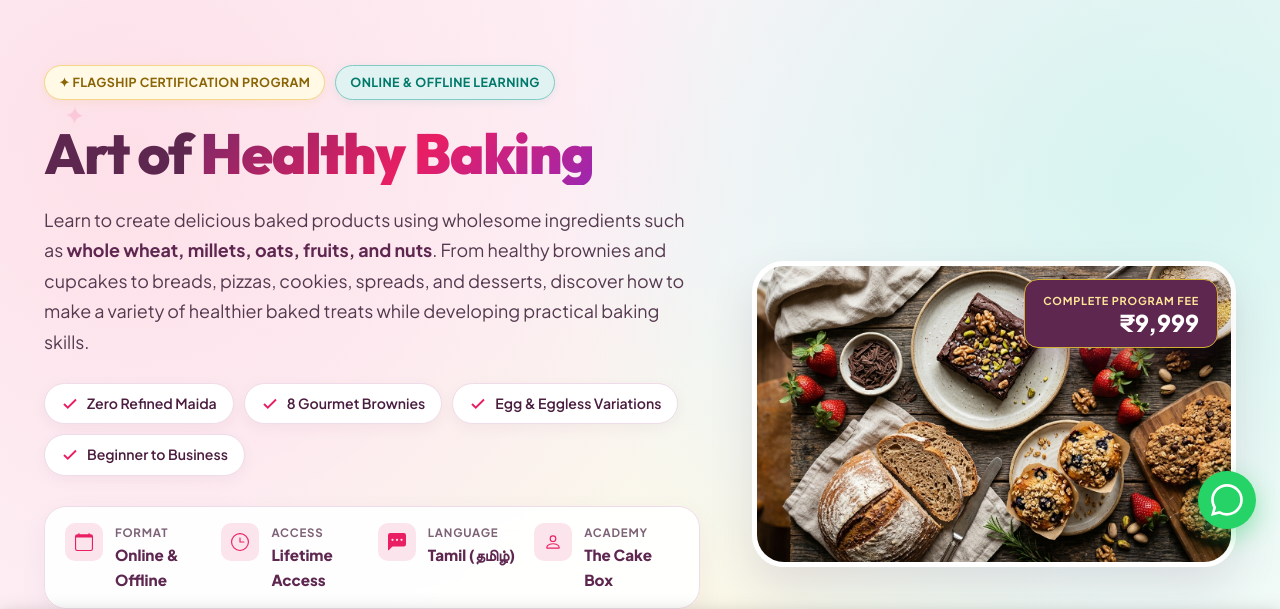
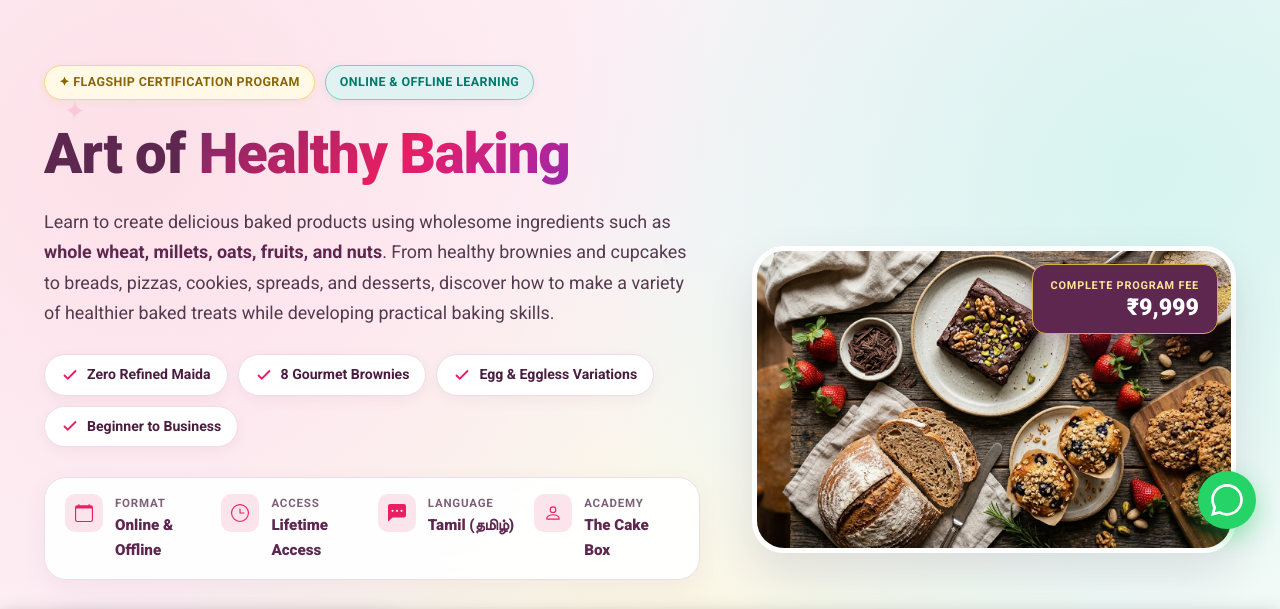
Before and after one commit to codebyrith/The-Cake-Box-Webinar, a plain HTML site: page index.html in a window 1280 px wide. Shown: the part 181-790 px from the top of the page. Drawn offline with Linux system fonts and the light colour scheme.

Commit message:
Switch full-page typography to Roboto (detected from Digital Scholar)

```diff
--- a/css/style.css
+++ b/css/style.css
@@ -3,7 +3,7 @@
    Brand Design System matching Official Logo (Plum Purple, Rose Pink, Mint & Gold)
    ========================================================================== */
 
-@import url('https://fonts.googleapis.com/css2?family=Noto+Sans+Tamil:wght@400;600;700&family=Outfit:wght@400;500;600;700;800;900&family=Plus+Jakarta+Sans:ital,wght@0,400;0,500;0,600;0,700;0,800;1,400;1,600&display=swap');
+@import url('https://fonts.googleapis.com/css2?family=Noto+Sans+Tamil:wght@400;600;700&family=Roboto:ital,wght@0,300;0,400;0,500;0,700;0,900;1,400;1,700&display=swap');
 
 :root {
   /* Brand Palette Extracted Directly From Logo */
@@ -36,9 +36,9 @@
   --color-text-muted: #674E61;     /* Soft Muted Plum Grey */
   --color-border: #EDDCE8;         /* Subtle Brand Border */
 
-  /* Modern Premium Aesthetic Typography System */
-  --font-heading: 'Outfit', -apple-system, BlinkMacSystemFont, 'Segoe UI', Roboto, sans-serif;
-  --font-body: 'Plus Jakarta Sans', -apple-system, BlinkMacSystemFont, 'Segoe UI', Roboto, sans-serif;
+  /* Typography System - Roboto (from Digital Scholar) */
+  --font-heading: 'Roboto', -apple-system, BlinkMacSystemFont, 'Segoe UI', sans-serif;
+  --font-body: 'Roboto', -apple-system, BlinkMacSystemFont, 'Segoe UI', sans-serif;
   --font-serif: var(--font-heading);
   --font-sans: var(--font-body);
   --font-tamil: 'Noto Sans Tamil', var(--font-body);
@@ -491,10 +491,10 @@ h1, h2, h3, h4, h5 {
 .hero-title {
   font-family: var(--font-heading);
   font-size: clamp(2.4rem, 4.4vw, 3.8rem);
-  font-weight: 800;
-  line-height: 1.12;
+  font-weight: 900;
+  line-height: 1.15;
   margin-bottom: 20px;
-  letter-spacing: -0.03em;
+  letter-spacing: -0.015em;
   color: var(--color-plum);
 }
 
--- a/index.html
+++ b/index.html
@@ -16,10 +16,10 @@
   <meta property="og:type" content="website">
   <meta property="og:image" content="assets/images/hero-banner.jpg">
 
-  <!-- Google Fonts: Outfit (Modern Luxury Headings) & Plus Jakarta Sans (Body) -->
+  <!-- Google Fonts: Roboto & Noto Sans Tamil -->
   <link rel="preconnect" href="https://fonts.googleapis.com">
   <link rel="preconnect" href="https://fonts.gstatic.com" crossorigin>
-  <link href="https://fonts.googleapis.com/css2?family=Noto+Sans+Tamil:wght@400;600;700&family=Outfit:wght@400;500;600;700;800;900&family=Plus+Jakarta+Sans:ital,wght@0,400;0,500;0,600;0,700;0,800;1,400;1,600&display=swap" rel="stylesheet">
+  <link href="https://fonts.googleapis.com/css2?family=Noto+Sans+Tamil:wght@400;600;700&family=Roboto:ital,wght@0,300;0,400;0,500;0,700;0,900;1,400;1,700&display=swap" rel="stylesheet">
 
   <!-- Stylesheet -->
   <link rel="stylesheet" href="css/style.css">
```
